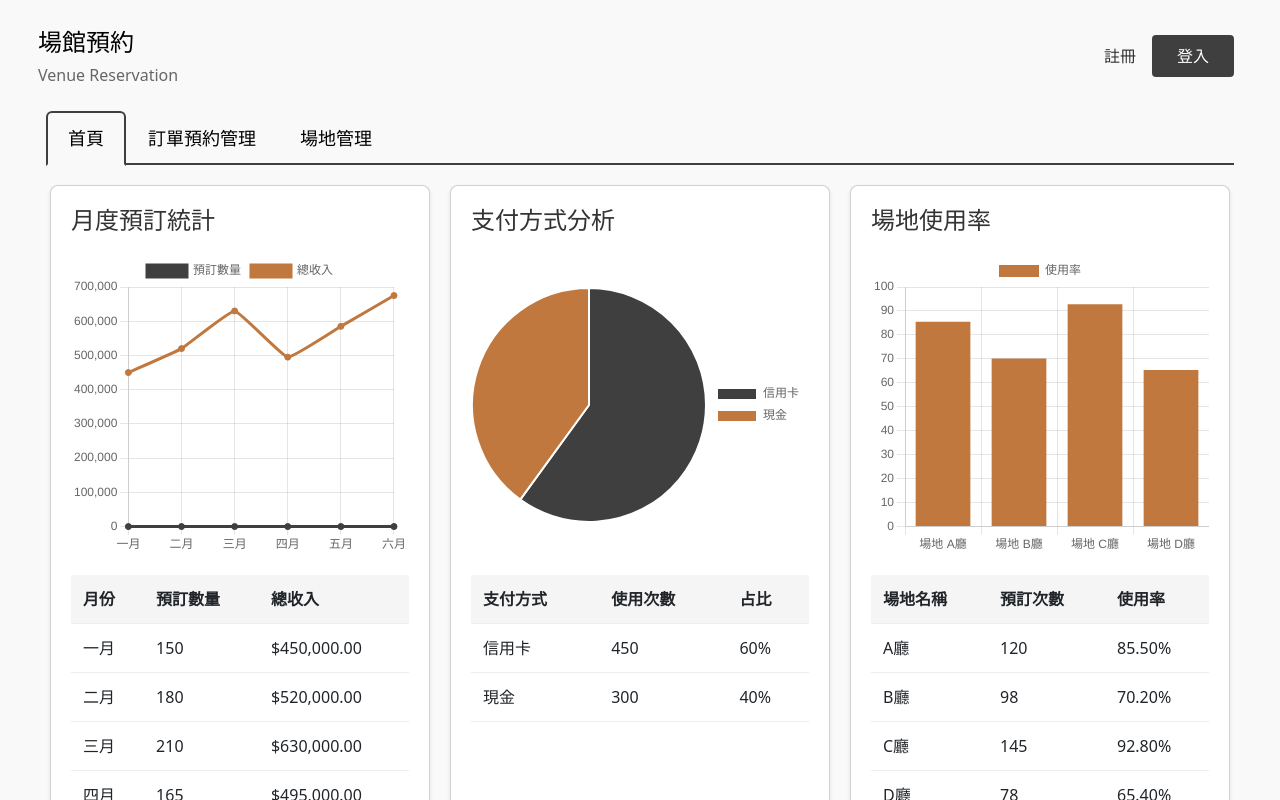
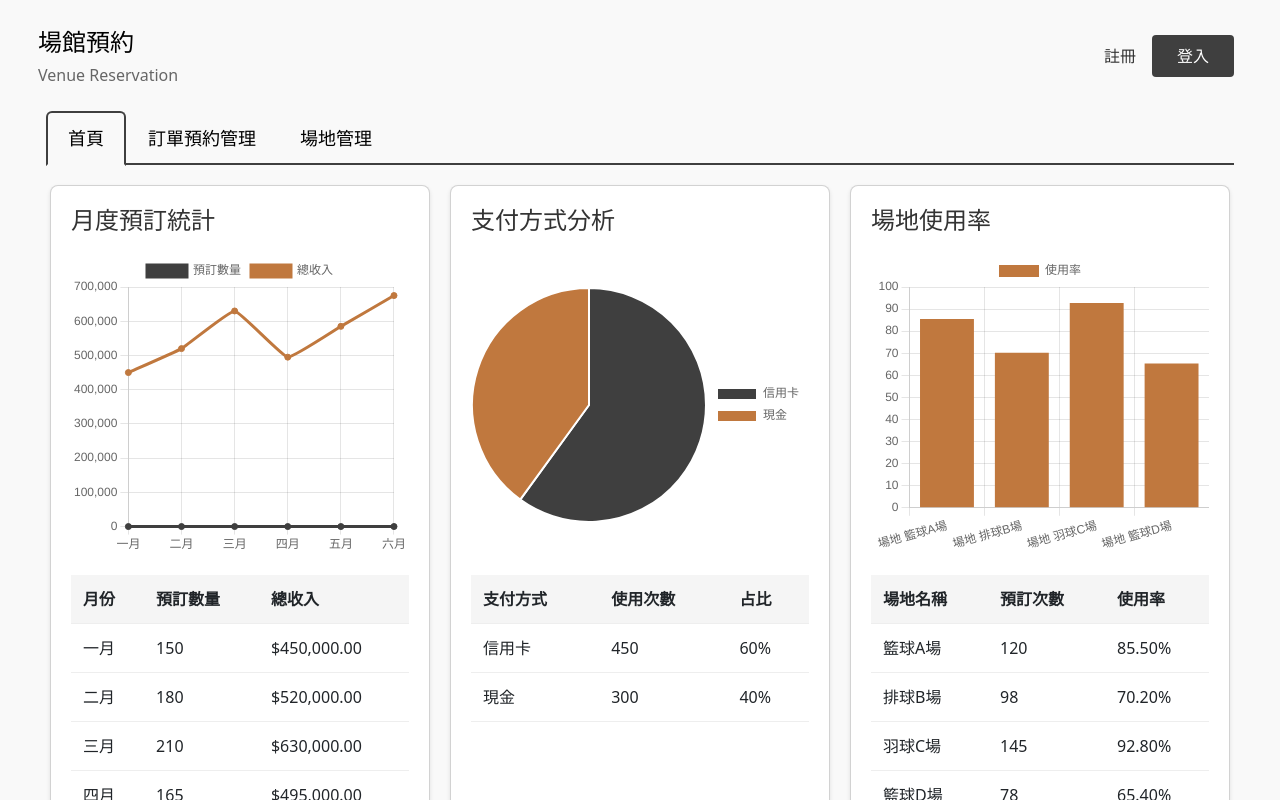
Before and after one commit to D1204480/sport_reservation_frontend_Admin, a Vue app in the folder sport_reservation_frontend_Admin/: page / in a window 1280 px wide. Shown: the top 800 px of the page. Built offline with nearby package versions, Linux system fonts and the light colour scheme.

Commit message:
Update Crm.vue

```diff
--- a/sport_reservation_frontend_Admin/src/components/Crm.vue
+++ b/sport_reservation_frontend_Admin/src/components/Crm.vue
@@ -127,10 +127,10 @@ export default defineComponent({
         { paymentMethod: '現金', count: 300, percentage: 40 }
       ],
       venueStats: [
-        { venueId: 1, venueName: 'A廳', reservedTimes: 120, usageRate: 85.5 },
-        { venueId: 2, venueName: 'B廳', reservedTimes: 98, usageRate: 70.2 },
-        { venueId: 3, venueName: 'C廳', reservedTimes: 145, usageRate: 92.8 },
-        { venueId: 4, venueName: 'D廳', reservedTimes: 78, usageRate: 65.4 }
+        { venueId: 1, venueName: '籃球A場', reservedTimes: 120, usageRate: 85.5 },
+        { venueId: 2, venueName: '排球B場', reservedTimes: 98, usageRate: 70.2 },
+        { venueId: 3, venueName: '羽球C場', reservedTimes: 145, usageRate: 92.8 },
+        { venueId: 4, venueName: '籃球D場', reservedTimes: 78, usageRate: 65.4 }
       ],
       lineChartOptions: {
         responsive: true,
```
